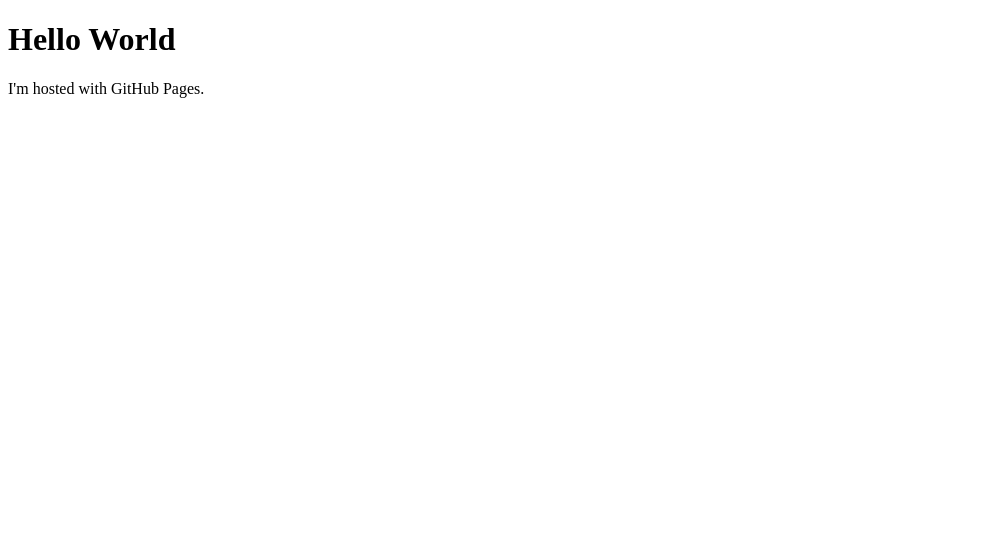
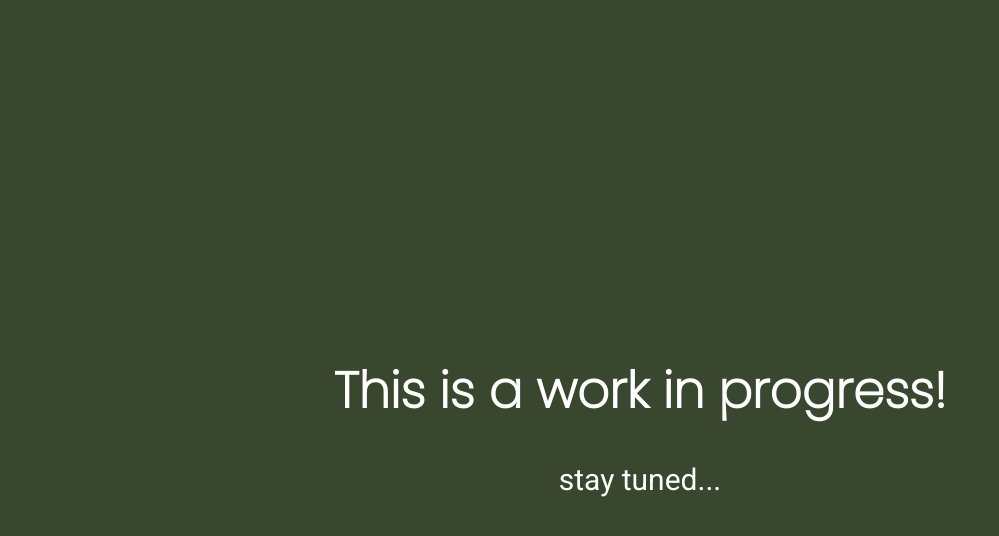
Before and after one commit to arienna-groves/arienna-groves.github.io, a plain HTML site: page index.html in a window 1280 px wide. Shown: the whole page, without its empty margins (0-999 px from the left). Drawn offline with Linux system fonts and the light colour scheme.

Commit message:
Update index.html

```diff
--- a/index.html
+++ b/index.html
@@ -1,7 +1,50 @@
 <!DOCTYPE html>
+
+
 <html>
-<body>
-<h1>Hello World</h1>
-<p>I'm hosted with GitHub Pages.</p>
-</body>
+	<head>
+		<style>
+			@import url('https://fonts.googleapis.com/css2?family=Poppins:wght@200&family=Roboto&display=swap');
+
+			/*
+			  font-family: 'Poppins', sans-serif;
+			  font-family: 'Roboto', sans-serif;
+			*/
+
+			body {
+			  background-color: #38472e;
+			}
+
+			#wip {
+				width: 70%;
+				height: 160px;
+				position: absolute;
+				top:0;
+				bottom: 0;
+				left: 0;
+				right: 0;
+			  text-align: center;
+				margin: auto;
+			  color: white;
+			}
+
+			#fact {
+			  font-family: 'Poppins', sans-serif;
+			  font-size: 50px;
+			}
+
+			#hope {
+			  font-family: 'Roboto', sans-serif;
+			  font-size: 30px;
+			}
+		</style>
+		<title>website coming soon</title>
+	</head>
+
+	<body>
+		<div id="wip">
+			<h1 id="fact">This is a work in progress!</h1>
+			<p id="hope">stay tuned...</p>
+		</div>
+	</body>
 </html>
```
